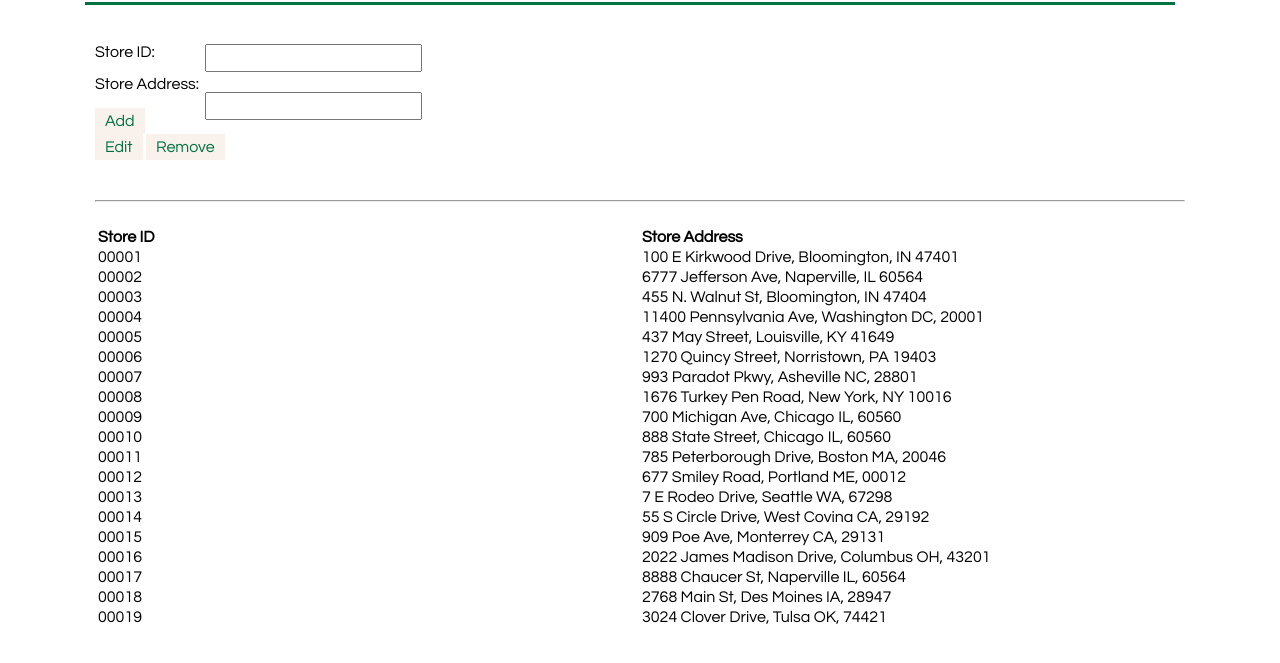
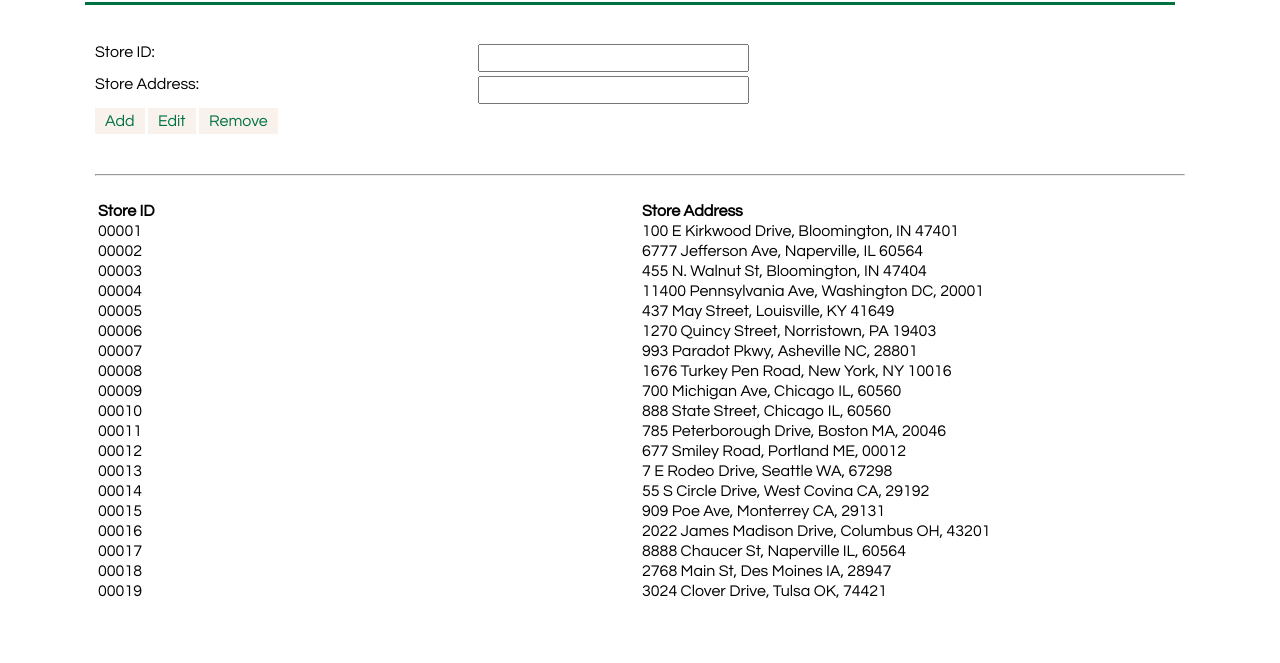
Before and after one commit to anushabhaskarla/S307-Starbucks-Database-UI, a plain HTML site: page storestable.html in a window 1280 px wide. Shown: the part 123-786 px from the top of the page. Drawn offline with Linux system fonts and the light colour scheme.

Commit message:
css update

```diff
--- a/style.css
+++ b/style.css
@@ -145,13 +145,13 @@ button {
 }
 
 .input{
-    padding: 3;
+    padding: 3 50 3 10;
     margin-left: 20;
     float: right;
 }
 
 .datainput {
-    width: 30%;
+    width: 60%;
 }
 
 .teaminfo {
```
